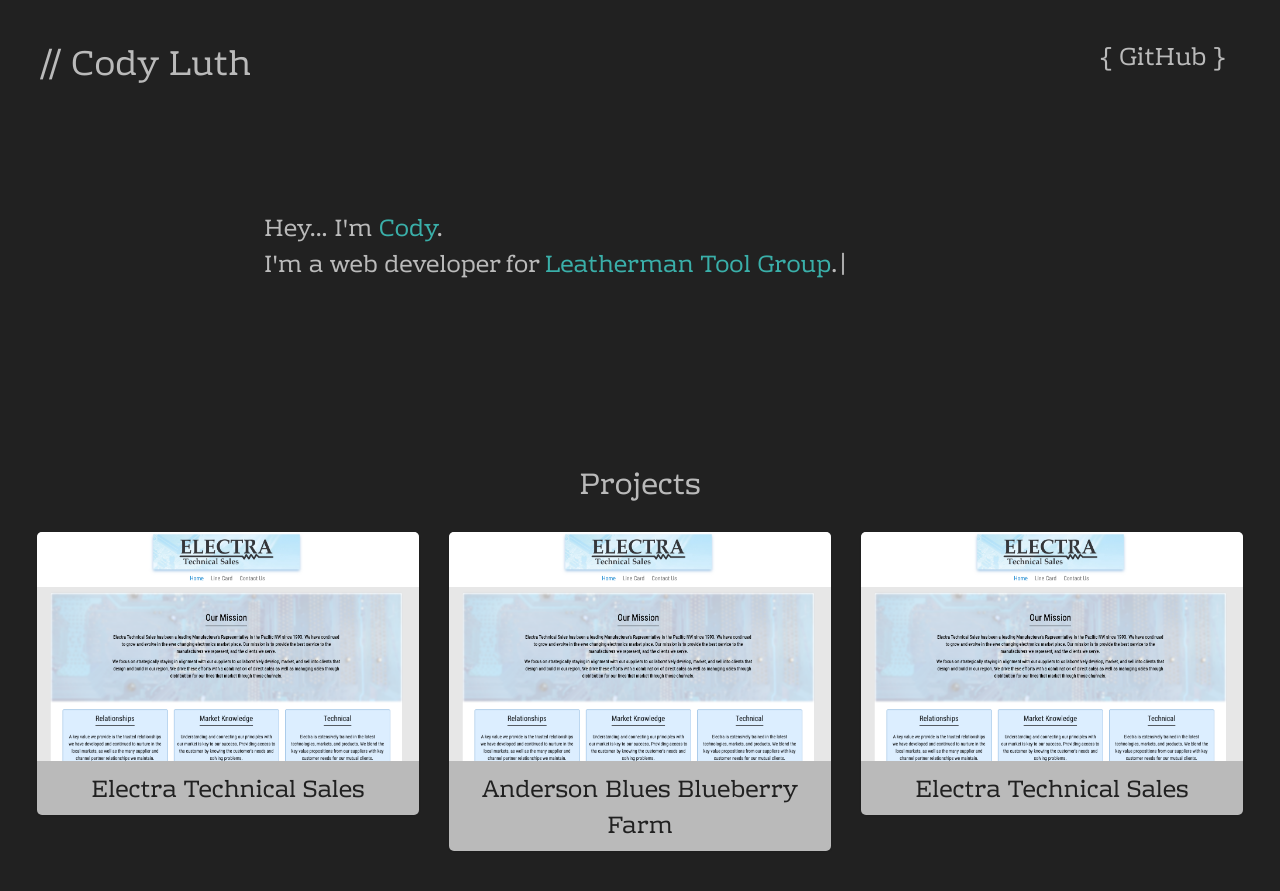
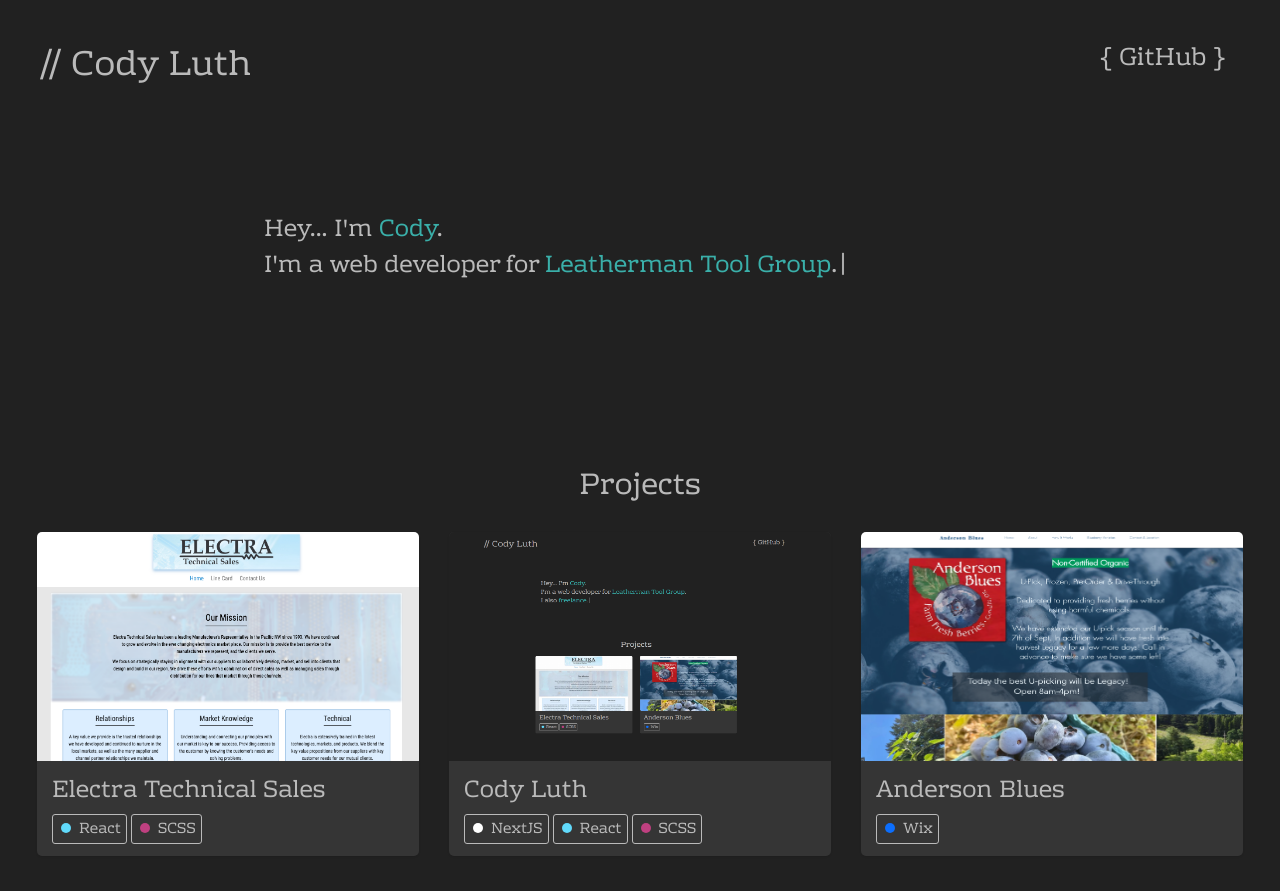
Before and after one commit to luthcody/codyluth, a Next.js app: page / in a window 1280 px wide. Built offline with nearby package versions, Linux system fonts and the light colour scheme.

Commit message:
Added Project Details

```diff
--- a/components/projectTile.js
+++ b/components/projectTile.js
@@ -3,13 +3,23 @@
 import styles from './projectTile.module.scss'
 
 export default function ProjectTile({ project }) {
+  const tags = project.tags.map((tag) => {
+    return (<span className={styles.tag}>
+      <span className={styles.tagColor} data-tag={tag}></span>
+      {tag}
+    </span>)
+  })
+
   return (
     <Link href={'/project/' + project.id}>
       <a className={'col-12 col-md-4 ' + styles.projectCardContainer}>
-      <div className={'text-center ' + styles.projectCard}>
+      <div className={styles.projectCard}>
             <Image src={project.thumbnailImage} className={styles.projectThumbnail} width={500} height={300} />
             <div className={styles.projectCardData}>
               {project.name}
+            </div>
+            <div className={styles.tags}>
+              {tags}
             </div>
         </div>
       </a>
--- a/components/projectTile.module.scss
+++ b/components/projectTile.module.scss
@@ -7,8 +7,8 @@
 .projectCard {
   position: relative;
   display: inline-block;
-  background-color: $light-grey;
-  color: $charcol;
+  background-color: $dark-grey;
+  color: $light-grey;
   box-shadow: 0 1px 2px rgba(0, 0, 0, 0.1);
   border-radius: 5px;
   -webkit-transition: all 0.6s cubic-bezier(0.165, 0.84, 0.44, 1);
@@ -45,5 +45,42 @@
 }
 
 .projectCardData {
-  padding: 0 15px 5px;
+  padding: 0 15px;
 }
+
+.tags {
+  padding: 0 13px 10px;
+}
+
+.tag {
+  font-size: $font-size-h6;
+  border: 1px solid $light-grey;
+  border-radius: 3px;
+  padding: 1px 5px;
+  margin: 2px;
+}
+
+.tagColor {
+  display: inline-block;
+  background: #fff;
+  height: 10px;
+  width: 10px;
+  border-radius: 50%;
+  margin: 0 8px 0 3px;
+
+  &[data-tag="React"] {
+    background: #61dafb;
+  }
+
+  &[data-tag="NextJS"] {
+    background: #fff;
+  }
+
+  &[data-tag="SCSS"] {
+    background: #bf4080;
+  }
+
+  &[data-tag="Wix"] {
+    background: #0C6EFC;
+  }
+}
--- a/global.scss
+++ b/global.scss
@@ -74,7 +74,13 @@
   border: none;
   padding: 5px 0 0;
 
-  &:hover {
+  &:hover,
+  &:focus {
     background-color: $light-grey;
+    border-color: $light-grey;
+  }
+
+  &:focus {
+    box-shadow: 0 0 0 0.25rem rgb(186 186 186 / 50%)
   }
 }
--- a/pages/index.js
+++ b/pages/index.js
@@ -1,21 +1,38 @@
 import React from "react";
 import Typed from 'typed.js';
+import { useRouter } from "next/router";
 import ProjectTile from '../components/projectTile';
 import styles from './index.module.scss';
 import projects from '../static/json/projects.json';
 
-export default function Index() {
-  const el = React.useRef(null);
-	const typed = React.useRef(null);
-
-  React.useEffect(() => {
-    const options = {
-    	strings: [
+function getTypedStrings(ref) {
+  console.log(ref);
+  switch (ref) {
+    case 'self':
+      return [
+        "... ",
+        "... weren't you just here?",
+        "... weren't you just here?</br>Welcome <span class='text-color-blue'>Back</span>.",
+      ]
+      break;
+    default:
+      return [
         "Hey... ",
         "Hey... I'm <span class='text-color-blue'>Cody</span>.",
         "Hey... I'm <span class='text-color-blue'>Cody</span>.</br>I'm a web developer for <span class='text-color-blue'>Leatherman Tool Group</span>.",
         "Hey... I'm <span class='text-color-blue'>Cody</span>.</br>I'm a web developer for <span class='text-color-blue'>Leatherman Tool Group</span>.</br>I also <span class='text-color-blue'>freelance</span>.",
-      ],
+      ]
+  }
+}
+
+export default function Index() {
+  const { query } = useRouter();
+  const el = React.useRef(null);
+	const typed = React.useRef(null);
+  console.log(query);
+  React.useEffect(() => {
+    const options = {
+      strings: getTypedStrings(query.ref),
       typeSpeed: 40,
       backSpeed: 50,
     };
@@ -25,7 +42,7 @@
     return () => {
       typed.current.destroy();
     }
-  }, [])
+  }, [query])
 
   const projectTiles = projects.map((project) => <ProjectTile project={project} />);
 
--- a/static/json/projects.json
+++ b/static/json/projects.json
@@ -3,7 +3,6 @@
         "id": "electratech",
         "name": "Electra Technical Sales",
         "url": "http://www.electratech.com/",
-        "githubUrl": "https://github.com/luthcody/electratech-2020",
         "thumbnailImage": "/projects/electratech/mainThumbnail.png",
         "description": "A static website built from scratch using the React framework. The site dynamically reads from a JSON file on the server, allowing for easy updates to content.",
         "technicalSpecs": [
@@ -21,40 +20,52 @@
                 "key": "Time to Completion",
                 "value": "~2 Weeks"
             }
-        ]
+        ],
+        "tags": ["React", "SCSS"]
+    },
+    {
+        "id": "codyluth",
+        "name": "Cody Luth",
+        "url": "/?ref=self",
+        "githubUrl": "https://github.com/luthcody/codyluth",
+        "thumbnailImage": "/projects/codyluth/mainThumbnail.png",
+        "description": "The website your on now!  Built from the ground up using NextJS, this site utilizes React and various caching methods to provide a lightweight, snappy experience for viewers.",
+        "technicalSpecs": [
+            {
+                "key": "Framework",
+                "value": "NextJS"
+            },
+            {
+                "key": "Hosting Platform",
+                "value": "Heroku"
+            }
+        ],
+        "additionalInfo": [
+            {
+                "key": "Time to Completion",
+                "value": "~1 Weeks"
+            }
+        ],
+        "tags": ["NextJS", "React", "SCSS"]
     },
     {
         "id": "andersonblues",
-        "name": "Anderson Blues Blueberry Farm",
-        "url": "http://www.electratech.com/",
-        "thumbnailImage": "/projects/electratech/mainThumbnail.png",
-        "description": "A static website built from scratch using the React framework. The site dynamically reads from a JSON file on the server, allowing for easy updates to content.",
+        "name": "Anderson Blues",
+        "url": "https://www.andersonbluesfarm.com/",
+        "thumbnailImage": "/projects/andersonblues/mainThumbnail.png",
+        "description": "A website for a local Blueberry Farm. Designed and constructed using Wix allowing the client to take over management of the site without development help.",
         "technicalSpecs": [
             {
-                "key": "Framework",
-                "value": "React"
-            },
+                "key": "Hosting Platform",
+                "value": "Wix"
+            }
+        ],
+        "additionalInfo": [
             {
-                "key": "Hosting Platform",
-                "value": "Static File Server"
+                "key": "Time to Completion",
+                "value": "~3 Weeks"
             }
-        ]
-    },
-    {
-        "id": "electratech3",
-        "name": "Electra Technical Sales",
-        "url": "http://www.electratech.com/",
-        "thumbnailImage": "/projects/electratech/mainThumbnail.png",
-        "description": "A static website built from scratch using the React framework. The site dynamically reads from a JSON file on the server, allowing for easy updates to content.",
-        "technicalSpecs": [
-            {
-                "key": "Framework",
-                "value": "React"
-            },
-            {
-                "key": "Hosting Platform",
-                "value": "Static File Server"
-            }
-        ]
+        ],
+        "tags": ["Wix"]
     }
 ]
--- a/variables.scss
+++ b/variables.scss
@@ -1,4 +1,5 @@
 $light-grey: #bababa;
+$dark-grey: #353535;
 $charcol: #212121;
 $blue: #3aafa9;
 
```
Also changed, not shown: public/projects/andersonblues/mainThumbnail.png (added), public/projects/codyluth/mainThumbnail.png (added).
